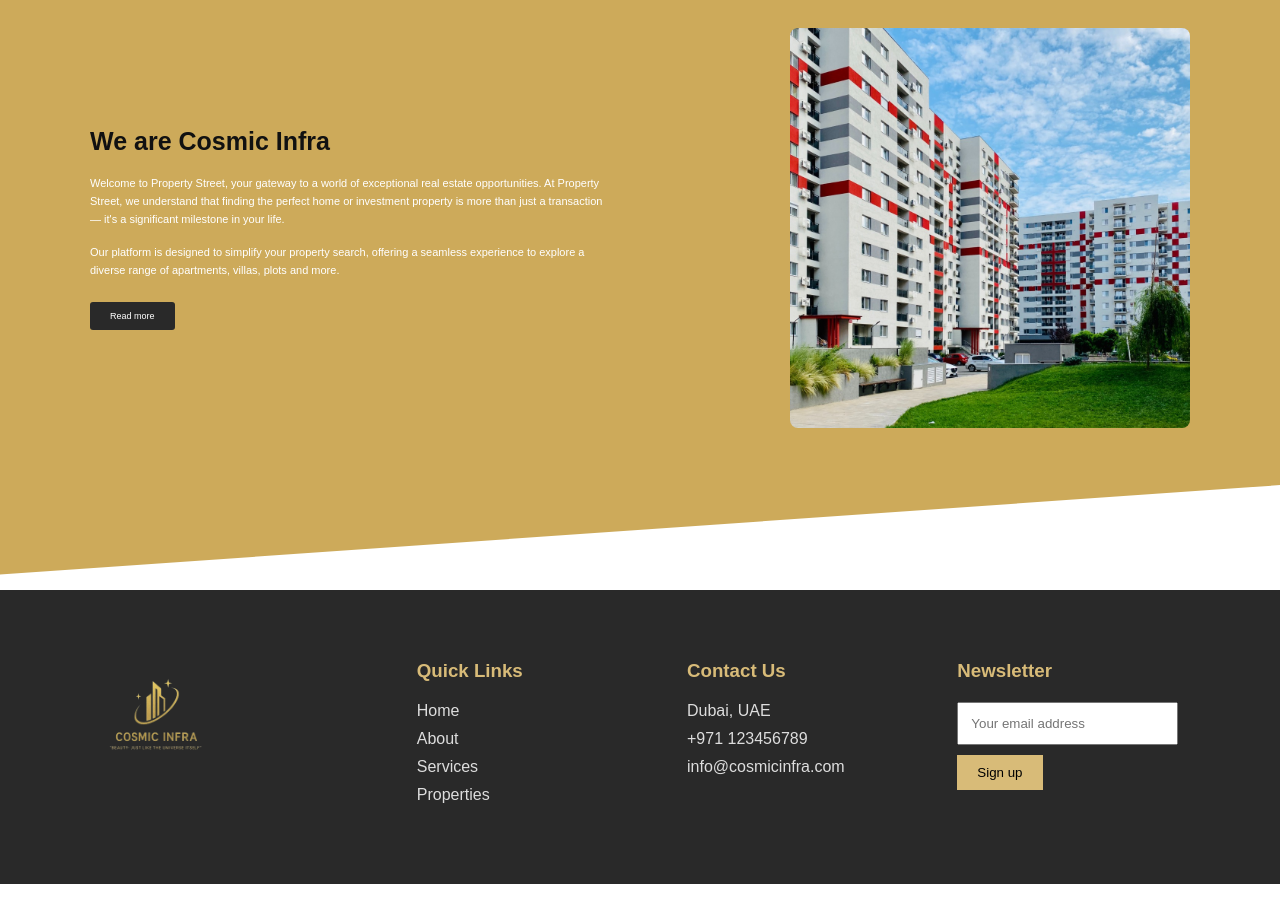
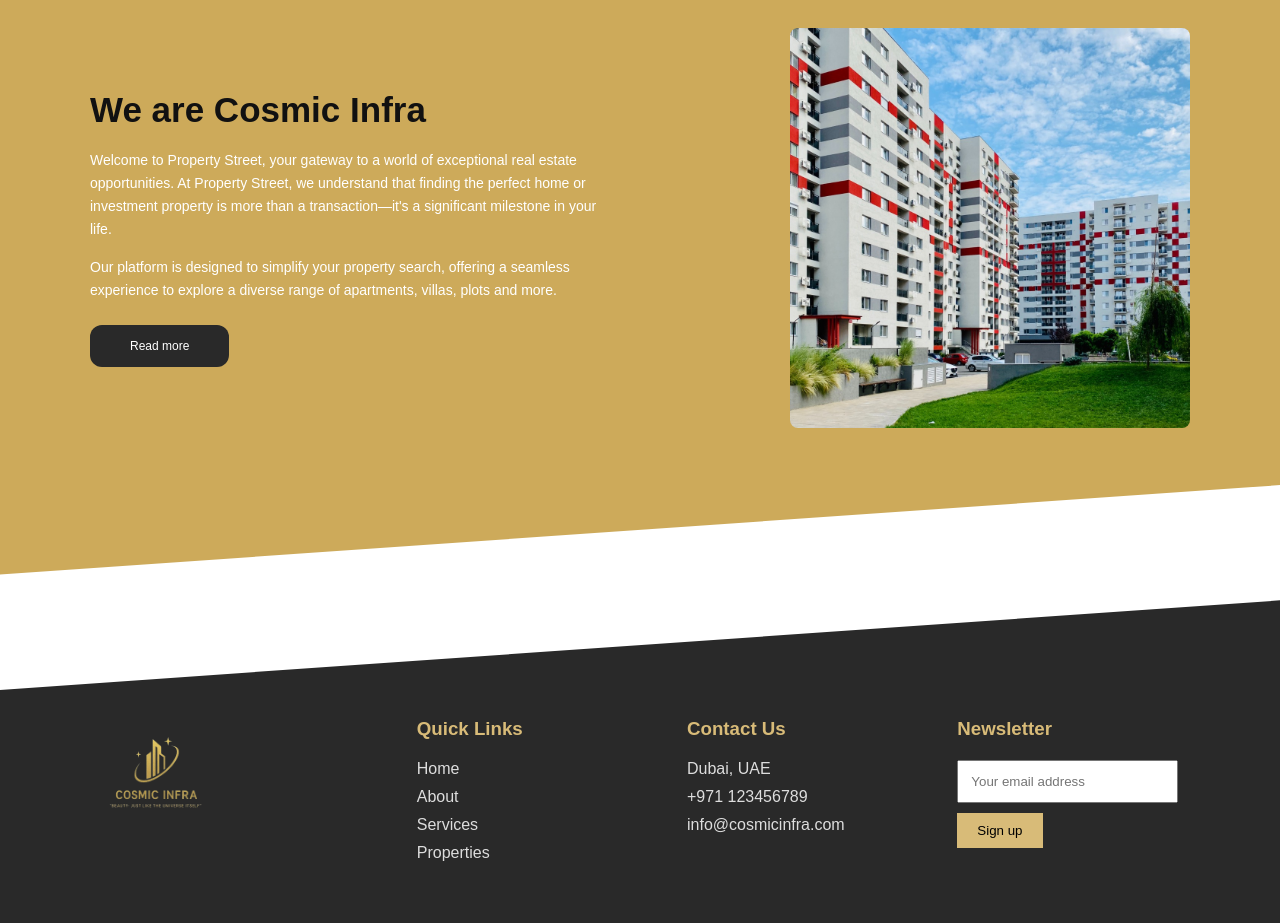
Before and after one commit to affancoder/Cosmic-Infra, a React (Vite) app: page / in a window 1280 px wide. Shown: the part 4340-5263 px from the top of the page. Before the commit the page ends 5224 px from the top, so only its background shows below. Built offline with nearby package versions, Linux system fonts and the light colour scheme.

Commit message:
update footer

```diff
--- a/src/CSS/Home.css
+++ b/src/CSS/Home.css
@@ -1244,7 +1244,7 @@
 
   color: #111111;
 
-  font-size: 25px;
+  font-size: 35px;
 
   line-height: 1.2;
 
@@ -1254,9 +1254,9 @@
 .realtor-content p {
   margin: 0 0 15px;
 
-  color: #ffffff;
+  color: #fff;
 
-  font-size: 11px;
+  font-size: 14px;
 
   line-height: 1.65;
 
@@ -1266,7 +1266,7 @@
 .realtor-button {
   margin-top: 8px;
 
-  padding: 9px 20px;
+  padding: 14px 40px;
 
   background: #292929;
 
@@ -1274,9 +1274,9 @@
 
   border: none;
 
-  border-radius: 3px;
+  border-radius: 12px;
 
-  font-size: 9px;
+  font-size: 12px;
 
   cursor: pointer;
 
--- a/src/index.css
+++ b/src/index.css
@@ -69,11 +69,13 @@
   color: white;
 }
 
+/* Footer */
+
 .footer {
   background: #292929;
   color: white;
 
-  padding: 70px 8%;
+  padding: 10% 8%;
 
   display: grid;
   grid-template-columns: 1.2fr 1fr 1fr 1fr;
@@ -105,6 +107,23 @@
   height: auto;
 }
 
+.footer {
+  position: relative;
+  overflow: hidden;
+}
+
+.footer::before {
+  content: "";
+  position: absolute;
+  top: -45px;
+  left: -5%;
+  width: 110%;
+  height: 100px;
+  background: white;
+  transform: rotate(-4deg);
+  transform-origin: center;
+  z-index: 1;
+}
 /* =========================
    HERO SECTION
 ========================= */
--- a/src/pages/Home.jsx
+++ b/src/pages/Home.jsx
@@ -444,11 +444,7 @@
               <h2>We are Cosmic Infra</h2>
 
               <p>
-                Welcome to Property Street, your gateway to a world of
-                exceptional real estate opportunities. At Property Street,
-                we understand that finding the perfect home or investment
-                property is more than just a transaction — it's a
-                significant milestone in your life.
+                Welcome to Property Street, your gateway to a world of exceptional real estate opportunities. At Property Street, we understand that finding the perfect home or investment property is more than a transaction—it's a significant milestone in your life.
               </p>
 
               <p>
```
